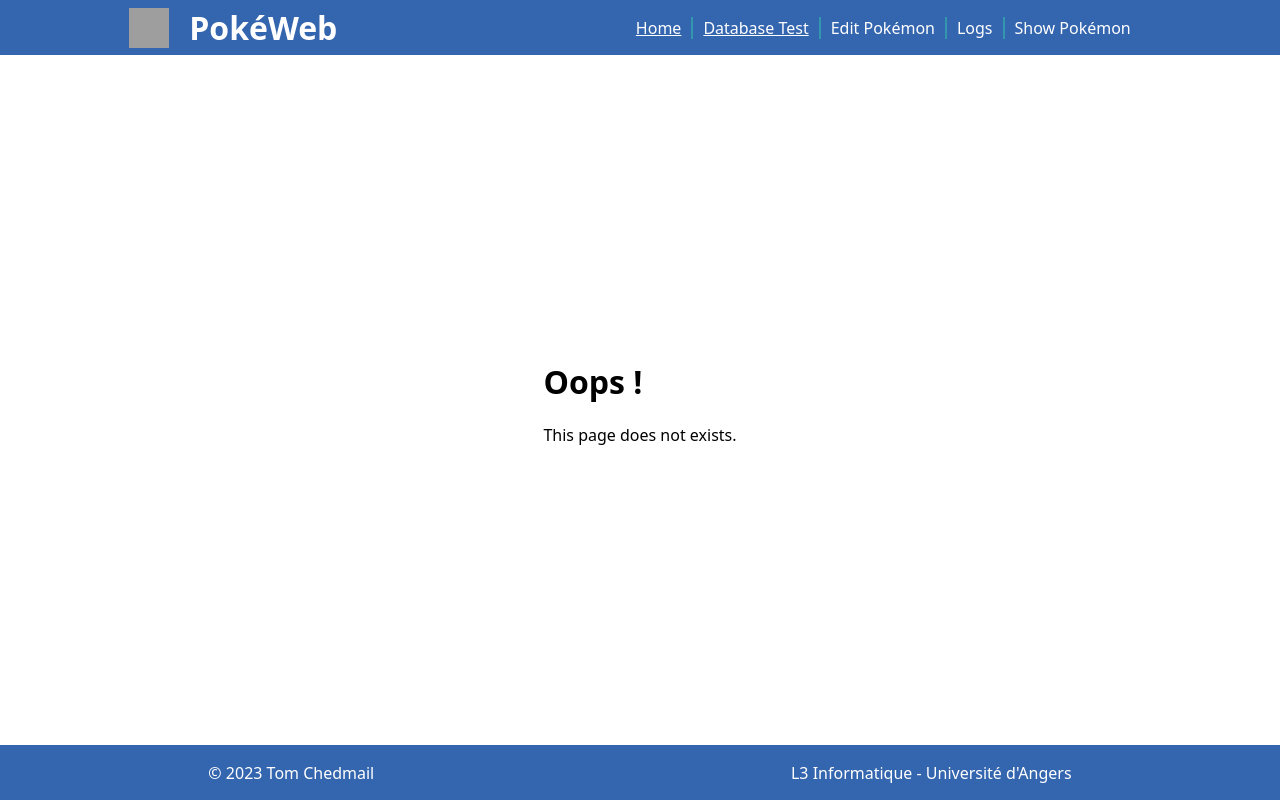
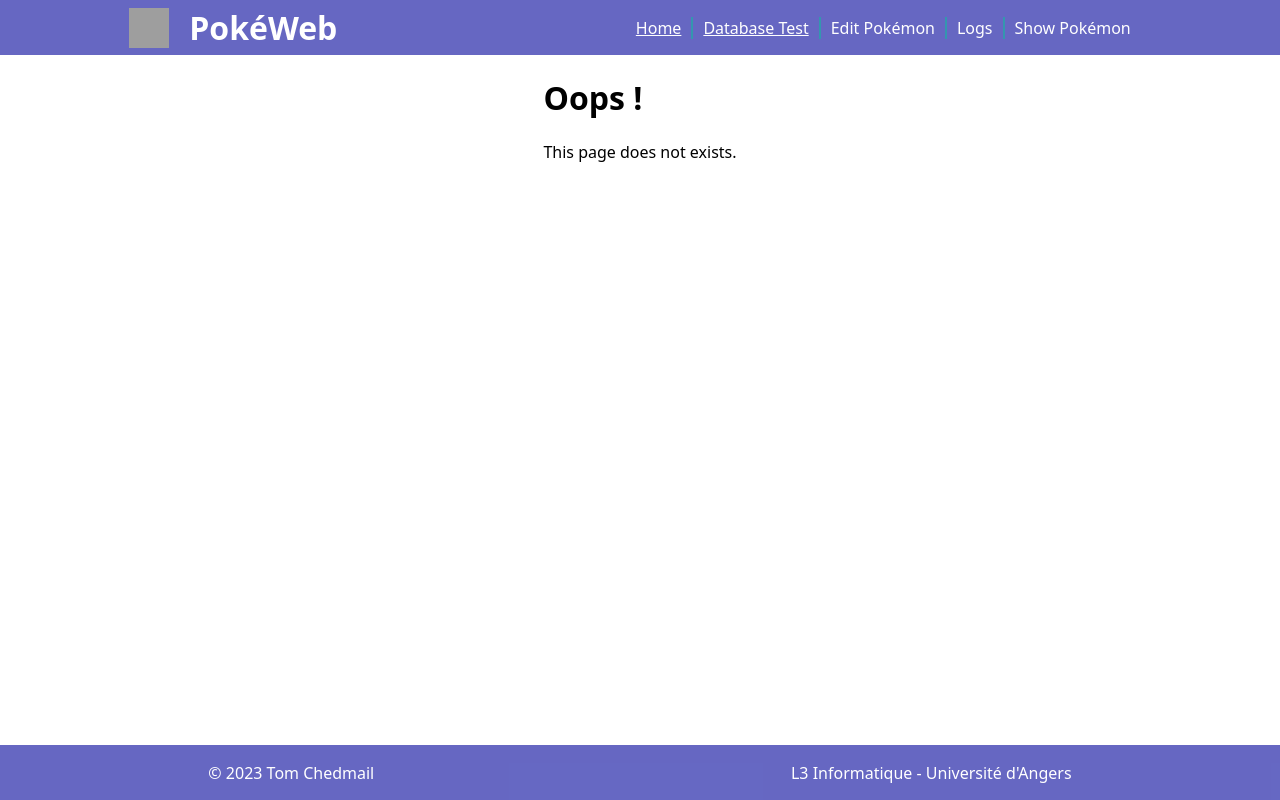
Before and after one commit to ttcchhmm/web-dev-project-pokemon, a PHP site: page /index.php?controller=main in a window 1280 px wide. Run offline with PHP 8.4, Linux system fonts and the light colour scheme; grey boxes are pictures that could not be loaded.

Commit message:
Redo part of the template

```diff
--- a/src/Views/Template.php
+++ b/src/Views/Template.php
@@ -19,7 +19,6 @@ use PokeWeb\Utils\Links;
     <title>PokéWeb - <?= $response['title'] ?></title>
 </head>
 <body>
-    <div id="page"> <!-- div as the only body's child to workaround browser extensions adding elements to the body tag, breaking flexbox. -->
     <header>
         <a href="<?= Links::link('home') ?>" id="branding">
             <div>
@@ -39,14 +38,15 @@ use PokeWeb\Utils\Links;
         </nav>
     </header>
 
+    <div class="center">
         <div id="content">
             <?= $response['content'] ?>
+        </div>
     </div>
 
     <footer>
         <p>&copy; 2023 Tom Chedmail</p>
         <p lang="fr">L3 Informatique - Université d'Angers</p>
     </footer>
-    </div>
 </body>
 </html>
--- a/src/public/main.css
+++ b/src/public/main.css
@@ -2,12 +2,14 @@
     font-family: 'Noto Sans', 'Verdana', sans-serif;
 }
 
-html, body, #page {
-    height: 100%;
+html {
+    position: relative;
+    min-height: 100%;
 }
 
 body {
-    margin: 0px;
+    margin: 55px 0px 55px;
+    bottom: 55px;
 }
 
 header, footer {
@@ -17,7 +19,7 @@ header, footer {
 
     height: 55px;
 
-    background-color: #3465af;
+    background-color: #3436afc0;
     color: white;
 }
 
@@ -51,6 +53,20 @@ header nav ul li:last-child {
     border-right: none;
 }
 
+header {
+    position: fixed;
+    top: 0px;
+    width: 100%;
+
+    backdrop-filter: blur(2px);
+}
+
+footer {
+    position: absolute;
+    bottom: 0px;
+    width: 100%;
+}
+
 a, a:visited {
     color: red;
 }
@@ -78,7 +94,7 @@ form table tbody tr td label {
 }
 
 #content {
-    align-self: center;
+    margin: auto;
 }
 
 #header-image {
@@ -86,12 +102,6 @@ form table tbody tr td label {
     height: 40px;
 
     padding-right: 20px;
-}
-
-#page {
-    display: flex;
-    flex-direction: column;
-    justify-content: space-between;
 }
 
 #branding {
@@ -110,3 +120,13 @@ form table tbody tr td label {
 .success p {
     margin: 0px
 }
+
+.center {
+    height: 100%;
+    width: 100%;
+
+    display: flex;
+    flex-direction: column;
+    align-items: center;
+    justify-content: space-between;
+}
```
Lines whose indentation alone changed are shown as unchanged.
